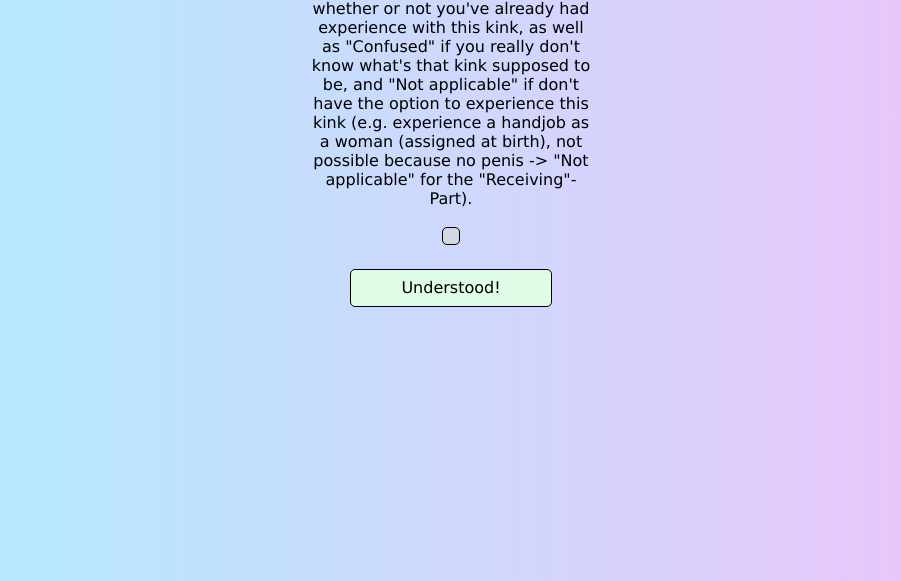
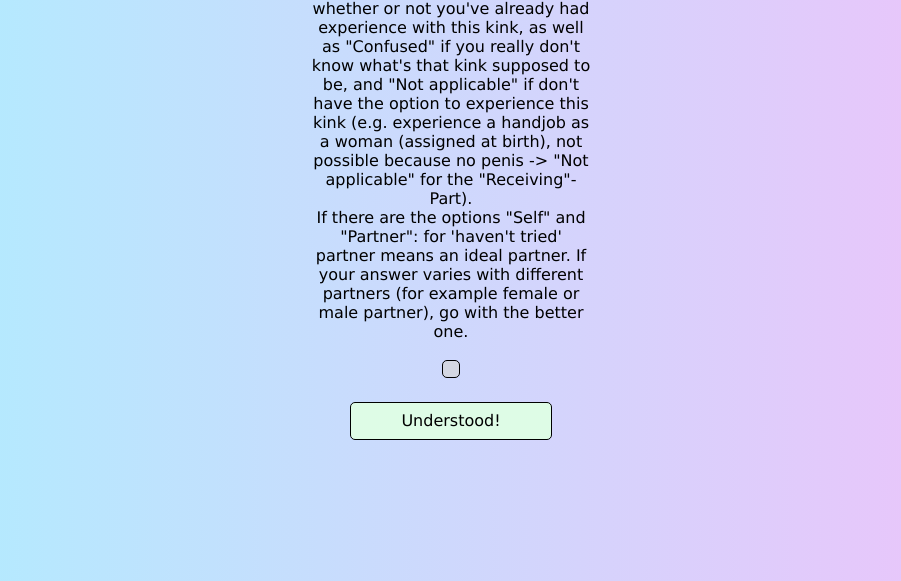
Before and after one commit to PaulHaeussler/Enhanced_Kinklist, a Python web app: template templates/mobile_cinfo.html in a window 1280 px wide. Shown: the part 139-720 px from the top of the page, without its empty margins (189-1090 px from the left). Run offline with Jinja, Linux system fonts and the light colour scheme; the template is opened without the code that fills it, so the values that code supplies are empty.

Commit message:
extended desc

```diff
--- a/templates/mobile_cinfo.html
+++ b/templates/mobile_cinfo.html
@@ -10,6 +10,9 @@
         </div>
         <span class="mdesc">
             These are the categories available for answering. They're divided into "have tried" and "haven't tried", whether or not you've already had experience with this kink, as well as "Confused" if you really don't know what's that kink supposed to be, and "Not applicable" if don't have the option to experience this kink (e.g. experience a handjob as a woman (assigned at birth), not possible because no penis -> "Not applicable" for the "Receiving"-Part).
+        </span>
+        <span class ="mdesc">
+            If there are the options "Self" and "Partner": for 'haven't tried' partner means an ideal partner. If your answer varies with different partners (for example female or male partner), go with the better one.
         </span>
         <br>
         <div class="mcl">
```
